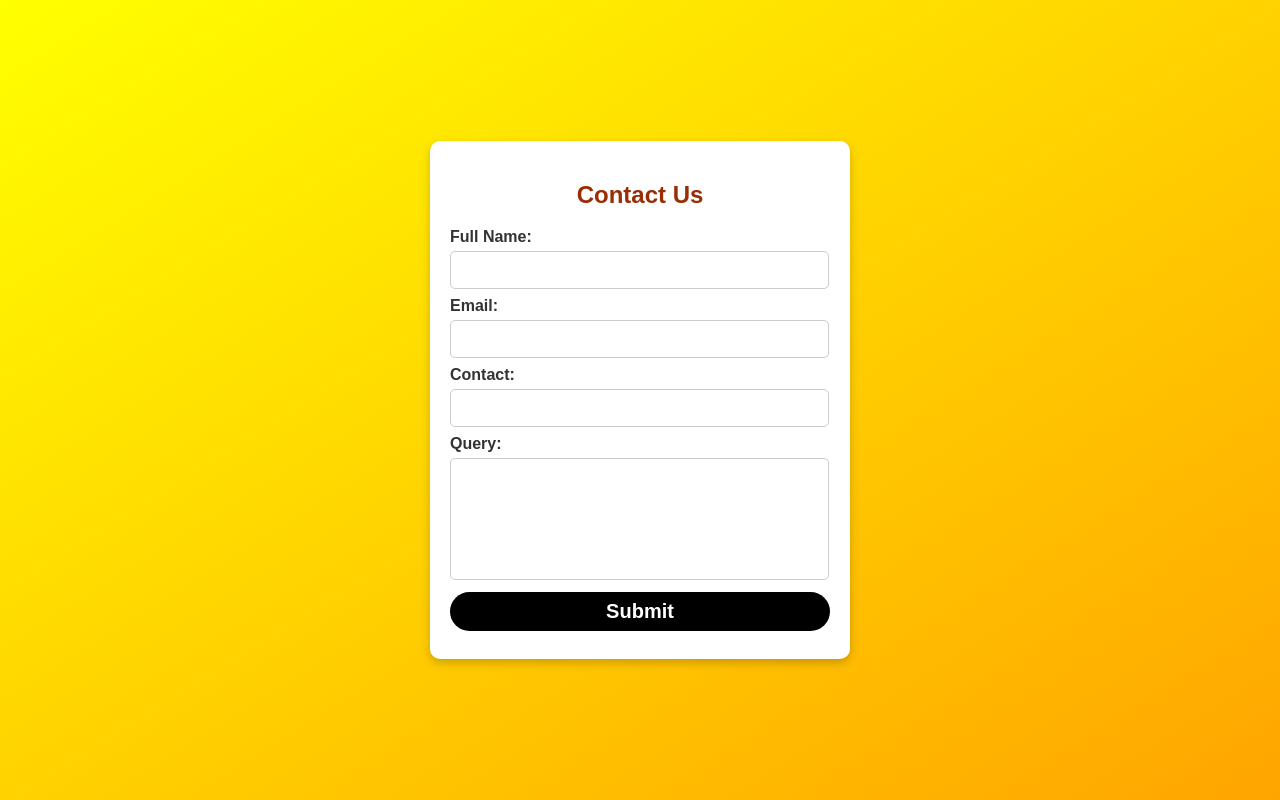
After one commit to sujalxhinge/QuickTickets, a PHP site: page /contactus.php in a window 1280 px wide. The commit adds this page. Run offline with PHP 8.4, Linux system fonts and the light colour scheme.

Commit message:
fifthjan

```diff
--- a/adminlogin.php
+++ b/adminlogin.php
@@ -9,7 +9,7 @@
             margin: 0;
             padding: 0;
             font-family: Arial, sans-serif;
-            background:rgb(8, 0, 0);
+            background:rgb(245, 169, 7);
             display: flex;
             justify-content: center;
             align-items: center;
@@ -20,7 +20,7 @@
             background: #fff;
             padding: 30px;
             border-radius: 8px;
-            box-shadow: 0 4px 8px rgba(0, 0, 0, 0.1);
+            box-shadow: 0 4px 8px rgba(206, 245, 14, 0.1);
             max-width: 400px;
             width: 100%;
         }
--- /dev/null
+++ b/contactus.php
@@ -0,0 +1,146 @@
+<?php
+// Database credentials
+$servername = "localhost";
+$username = "root";
+$password = "";
+$dbname = "QuickTickets";
+
+// Create connection
+$conn = new mysqli($servername, $username, $password, $dbname);
+
+// Check connection
+if ($conn->connect_error) {
+    die("Connection failed: " . $conn->connect_error);
+}
+
+// Initialize variables
+$full_name = $email = $contact = $query = "";
+$message = "";
+
+// Handle form submission
+if ($_SERVER["REQUEST_METHOD"] == "POST") {
+    $full_name = $_POST['full_name'];
+    $email = $_POST['email'];
+    $contact = $_POST['contact'];
+    $query = $_POST['query'];
+
+    // Insert data into the database
+    $sql = "INSERT INTO contactusTB (full_name, email, contact, query) VALUES (?, ?, ?, ?)";
+    $stmt = $conn->prepare($sql);
+    $stmt->bind_param("ssss", $full_name, $email, $contact, $query);
+
+    if ($stmt->execute()) {
+        $message = "Your query has been submitted successfully!";
+    } else {
+        $message = "Error: " . $stmt->error;
+    }
+    $stmt->close();
+}
+
+// Close connection
+$conn->close();
+?>
+
+<!DOCTYPE html>
+<html lang="en">
+<head>
+  <meta charset="UTF-8">
+  <meta name="viewport" content="width=device-width, initial-scale=1.0">
+  <title>Contact Us</title>
+  <style>
+    body {
+      background: linear-gradient(to bottom right, yellow, orange);
+      font-family: Arial, sans-serif;
+      margin: 0;
+      padding: 0;
+      display: flex;
+      justify-content: center;
+      align-items: center;
+      height: 100vh;
+    }
+    .contact-form {
+      background: white;
+      border-radius: 10px;
+      padding: 20px;
+      width: 380px;
+      box-shadow: 0 4px 10px rgba(0, 0, 0, 0.2);
+    }
+    .contact-form h2 {
+      text-align: center;
+      color:rgb(153, 45, 6);
+    }
+    .form-group {
+      margin-bottom: 8px;
+    }
+    .form-group label {
+      display: block;
+      font-weight: bold;
+      margin-bottom: 5px;
+      color: #333;
+    }
+    .form-group input, .form-group textarea {
+      width: 94%;
+      padding: 10px;
+      border: 1px solid #ccc;
+      border-radius: 5px;
+      font-size: 14px;
+    }
+    .form-group textarea {
+      height: 100px;
+      resize: none;
+    }
+    .form-group button {
+      width: 100%;
+      padding: 8px;
+      background:rgb(0, 0, 0);
+      color: white;
+      font-size: 20px;
+      border: none;
+      border-radius: 25px;
+      cursor: pointer;
+      margin: 10 10px;
+      font-weight: bold;
+    }
+    .form-group button:hover {
+      background:rgb(255, 174, 0);
+    }
+    .message {
+      text-align: center;
+      margin-top: 10px;
+      font-size: 16px;
+      color: green;
+    }
+  </style>
+</head>
+<body>
+  <div class="contact-form">
+    <h2>Contact Us</h2>
+
+    <?php if (!empty($message)) { ?>
+      <div class="message"><?php echo $message; ?></div>
+    <?php } ?>
+
+    <form action="<?php echo htmlspecialchars($_SERVER["PHP_SELF"]); ?>" method="post">
+      <div class="form-group">
+        <label for="full_name">Full Name:</label>
+        <input type="text" id="full_name" name="full_name" required>
+      </div>
+      <div class="form-group">
+        <label for="email">Email:</label>
+        <input type="email" id="email" name="email" required>
+      </div>
+      <div class="form-group">
+        <label for="contact">Contact:</label>
+        <input type="text" id="contact" name="contact" required>
+      </div>
+      <div class="form-group">
+        <label for="query">Query:</label>
+        <textarea id="query" name="query" required></textarea>
+      </div>
+      <div class="form-group">
+        <button type="submit">Submit</button>
+      </div>
+    </form>
+  </div>
+</body>
+</html>
--- a/splash.html
+++ b/splash.html
@@ -96,7 +96,7 @@
           <ul>
             <li><a href="/privacy-policy">Privacy Policy</a></li>
             <li><a href="/terms-of-service">Terms of Service</a></li>
-            <li><a href="contactus.html">Contact Us</a></li>
+            <li><a href="contactus.php">Contact Us</a></li>
           </ul>
         </div>
 
```
